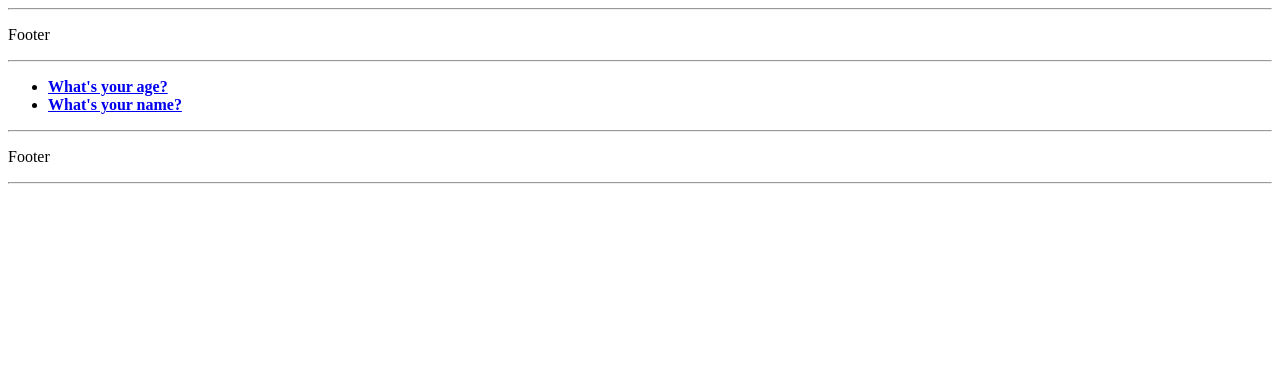
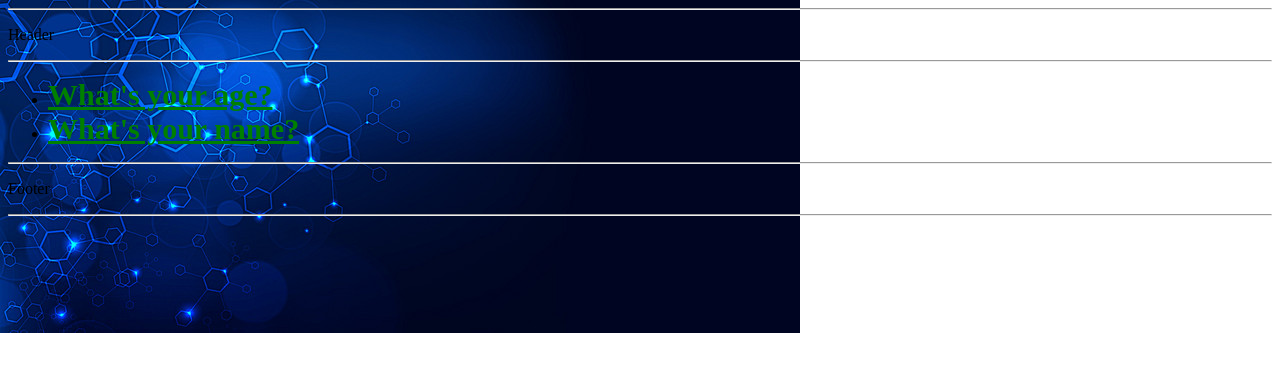
Before and after one commit to alanmalbos/new_site_test_django, a Django app: page /polls/ in a window 1280 px wide. Shown: the top 372 px of the page. Run offline with Django 3.2, Linux system fonts and the light colour scheme; data comes from the database, SQL or seed files in the repository; both versions use the stored data as it was after the commit.

Commit message:
Add a css file with a basic style

```diff
--- /dev/null
+++ b/python_django_project_site/polls/static/polls/style.css
@@ -0,0 +1,8 @@
+li a {
+    font-size:30px;
+    color:green;
+}
+
+body {
+    background: white url("images/blue.jpg") no-repeat;
+}
--- a/python_django_project_site/polls/templates/polls/base.html
+++ b/python_django_project_site/polls/templates/polls/base.html
@@ -1,12 +1,15 @@
+{% load static %}
+
 <!DOCTYPE html>
 <html lang="en">
 <head>
     <meta charset="UTF-8">
     <title>Title</title>
+    <link rel="stylesheet" type="text/css" href="{% static 'polls/style.css' %}" />
 </head>
 <body>
 
-{% include 'polls/footer.html' %}
+{% include 'polls/header.html' %}
 
 {% block main_content %}
 {% endblock %}
```
Also changed, not shown: python_django_project_site/db.sqlite3, python_django_project_site/polls/static/polls/images/blue.jpg (added).
